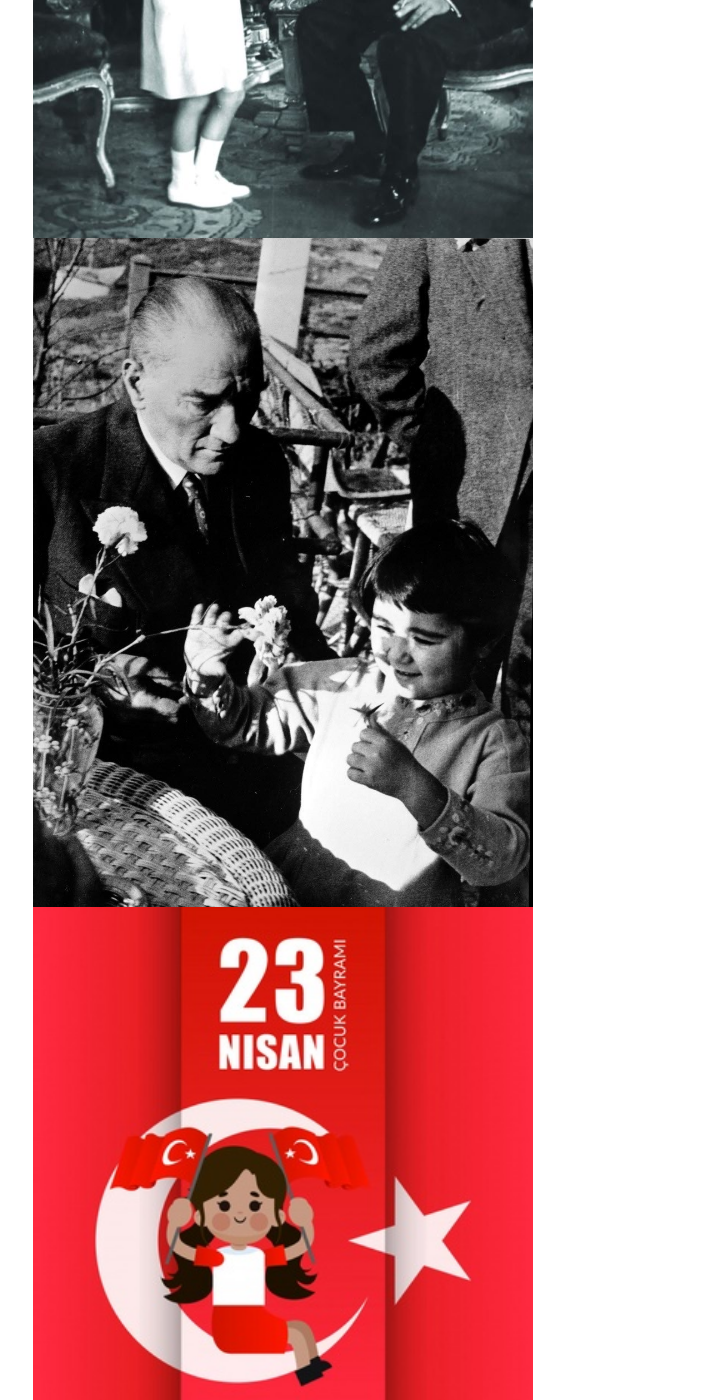
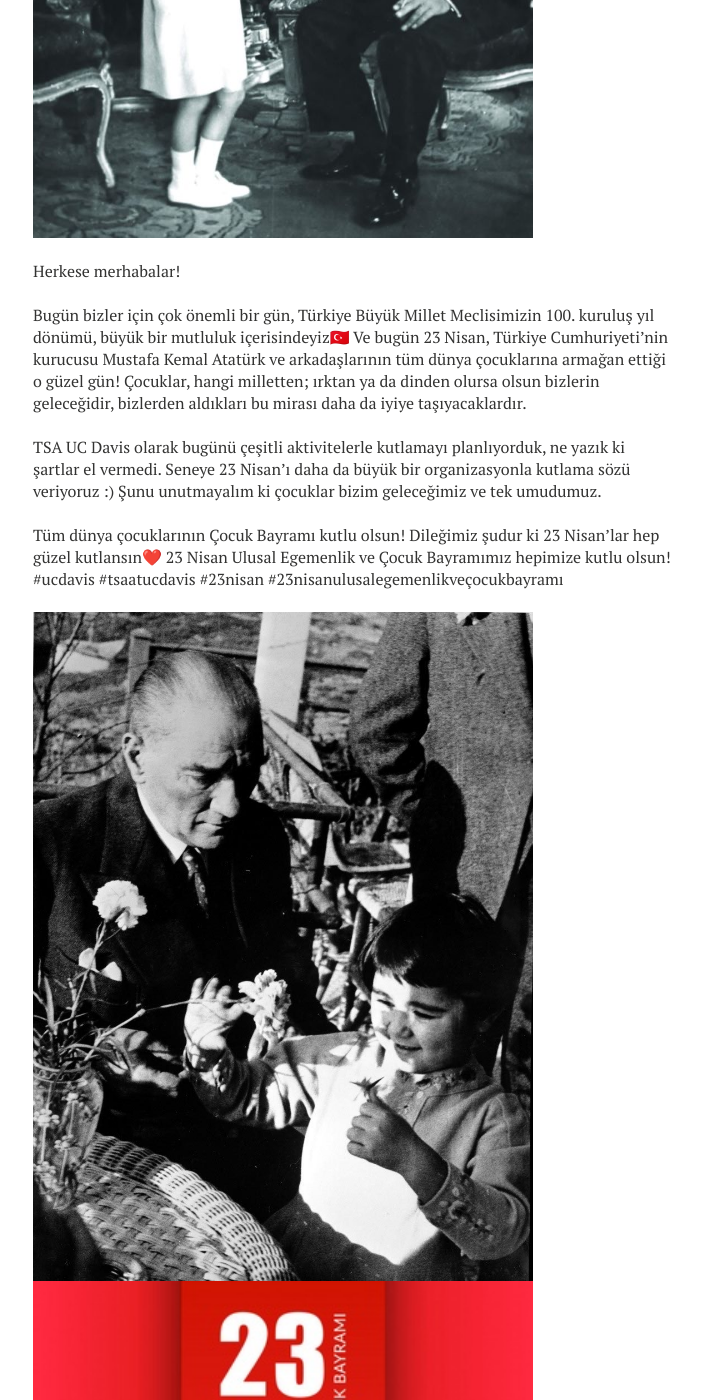
Before and after one commit to tsaatucdavis/tsaatucdavis.github.io, a Jekyll site: the page built from _posts/2020-04-23-23nisan.md, in a window 1280 px wide and 1400 px high, scrolled down 1292 px. Shown: the whole window, without its empty margins (287-988 px from the left). Built offline with Jekyll 4.4.1, drawn with Linux system fonts in a browser that asks for light colours; nearby versions of some CDN libraries; some of the changed text lies outside the part shown.

Commit message:
Update 2020-04-23-23nisan.md

```diff
--- a/_posts/2020-04-23-23nisan.md
+++ b/_posts/2020-04-23-23nisan.md
@@ -1,7 +1,7 @@
 ---
 layout: post
-title: "23 Nisan Ulusal Egemenlik ve Cocuk Bayramı"
-description: "ABD’den ülkemize vatandaşlarımız için düzenlenecek özel ticari seferler hakkında duyuru"
+title: "23 Nisan Ulusal Egemenlik ve Çocuk Bayramı"
+description: "Tüm dünya çocuklarının Çocuk Bayramı kutlu olsun!"
 comments: true
 ---
 
@@ -23,6 +23,20 @@
 <img align="middle" width="500" src="{{ site.url }}/images/23nisan_1.jpeg" alt="...">
 <br />
 <img align="middle" width="500" src="{{ site.url }}/images/23nisan_2.jpeg" alt="...">
+
+<br />
+Herkese merhabalar!
+
+<br />
+Bugün bizler için çok önemli bir gün, Türkiye Büyük Millet Meclisimizin 100. kuruluş yıl dönümü, büyük bir mutluluk içerisindeyiz🇹🇷 Ve bugün 23 Nisan, Türkiye Cumhuriyeti’nin kurucusu Mustafa Kemal Atatürk ve arkadaşlarının tüm dünya çocuklarına armağan ettiği o güzel gün! Çocuklar, hangi milletten; ırktan ya da dinden olursa olsun bizlerin geleceğidir, bizlerden aldıkları bu mirası daha da iyiye taşıyacaklardır.
+
+<br />
+TSA UC Davis olarak bugünü çeşitli aktivitelerle kutlamayı planlıyorduk, ne yazık ki şartlar el vermedi. Seneye 23 Nisan’ı daha da büyük bir organizasyonla kutlama sözü veriyoruz :) Şunu unutmayalım ki çocuklar bizim geleceğimiz ve tek umudumuz.
+
+<br />
+Tüm dünya çocuklarının Çocuk Bayramı kutlu olsun! Dileğimiz şudur ki 23 Nisan’lar hep güzel kutlansın❤️ 23 Nisan Ulusal Egemenlik ve Çocuk Bayramımız hepimize kutlu olsun! #ucdavis #tsaatucdavis #23nisan #23nisanulusalegemenlikveçocukbayramı
+
+
 <br />
 <img align="middle" width="500" src="{{ site.url }}/images/23nisan_3.jpeg" alt="...">
 <br />
```
